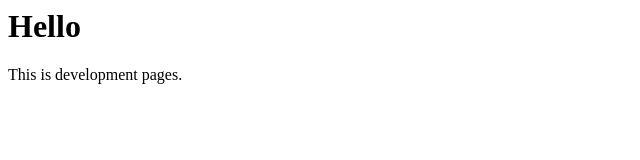
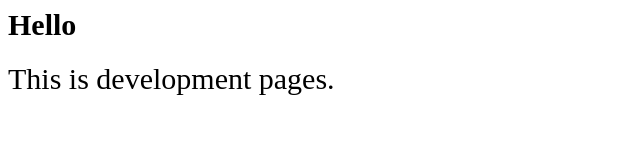
Before and after one commit to ftngrn/yhsweb-2013, a plain HTML site: page index.html in a window 1280 px wide. Shown: the whole page, without its empty margins (0-640 px from the left). Drawn offline with Linux system fonts and the light colour scheme; the site is published under a folder, as on GitHub Pages, so addresses that start at the root find nothing.

Commit message:
Edit css href

```diff
--- a/index.html
+++ b/index.html
@@ -1,7 +1,7 @@
 <html>
 <head>
 <title>[yhs]</title>
-<link href="/css/base.css" media="screen" rel="stylesheet" type="text/css" />
+<link href="./css/base.css" media="screen" rel="stylesheet" type="text/css" />
 </head>
 <body>
 <div class="container">
```
